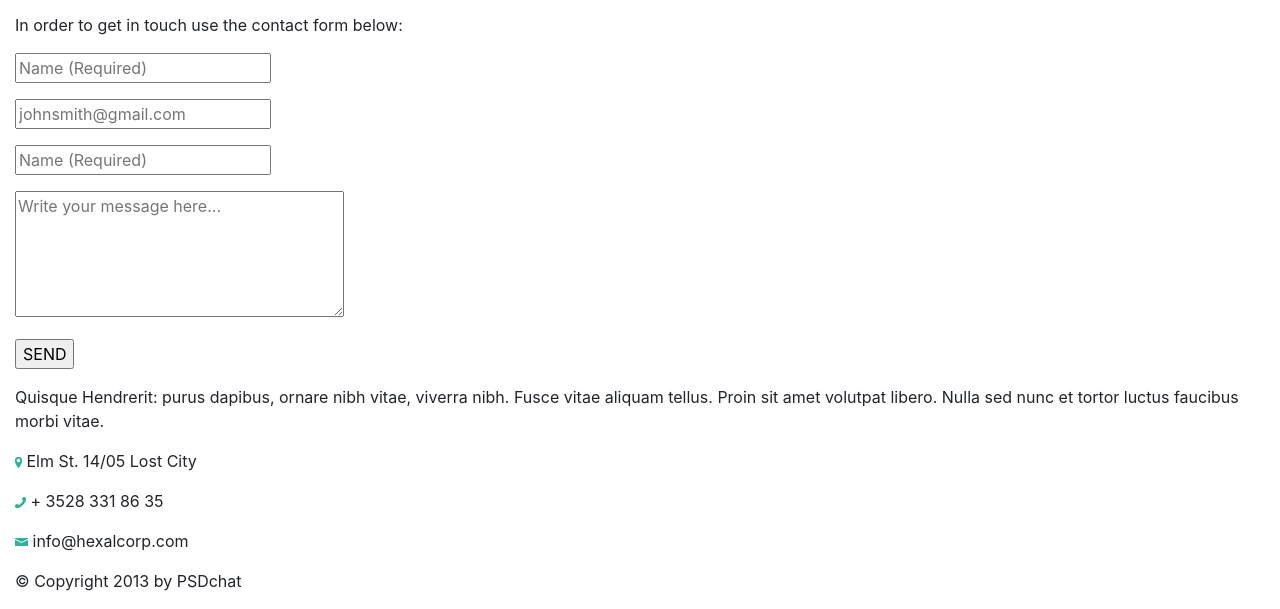
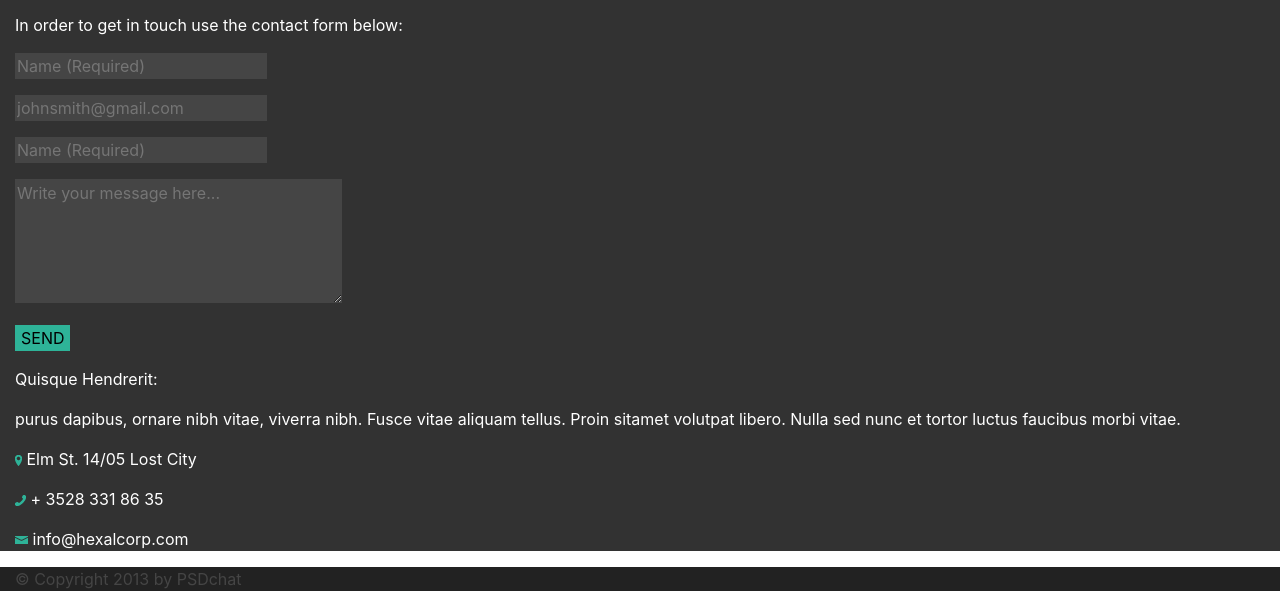
Before and after one commit to lukyanenka/hexal-layout, a plain HTML site: page index.html in a window 1280 px wide. Shown: the part 1122-1731 px from the top of the page. Drawn offline with nearby package versions, Linux system fonts and the light colour scheme.

Commit message:
Add some styles

```diff
--- a/index.html
+++ b/index.html
@@ -62,7 +62,7 @@
         </div>
     </section>
 
-    <section class="container-fluid">
+    <section class="container-fluid feedback">
         <div>
             <p>Get In Touch</p>
             <p>In order to get in touch use the contact form below:</p>
@@ -72,11 +72,11 @@
             <p><input type="text" class="form-label" placeholder="Name (Required)"></p>
             <p><textarea maxlength="1000" name="area" rows="5" cols="30"
                     placeholder="Write your message here..."></textarea></p>
-            <p><input type="submit" onclick="location.href='index.html'" value="SEND"></p>
+            <p><button type="submit" onclick="location.href='index.html'">SEND</button></p>
         </div>
         <div>
-            <p>Quisque Hendrerit: purus dapibus, ornare nibh vitae, viverra nibh. Fusce vitae aliquam tellus. Proin sit
-                amet
+            <p>Quisque Hendrerit:</p>
+            <p>purus dapibus, ornare nibh vitae, viverra nibh. Fusce vitae aliquam tellus. Proin sitamet
                 volutpat libero. Nulla sed nunc et tortor luctus faucibus morbi vitae. </p>
             <p>
                 <img src="images/location.png" alt="location">
--- a/style.less
+++ b/style.less
@@ -0,0 +1,29 @@
+@font-color-blue: #2eb398;
+@font-color-grey: #323232;
+@font-color-white: white;
+header {
+    background-color: @font-color-grey;
+    color: @font-color-white;
+}
+
+.smith-anderson {
+    background-color: @font-color-blue;
+}
+
+.feedback {
+    background-color: @font-color-grey;
+    color: @font-color-white;
+    input, textarea {
+        background-color: #454545;
+        border: none;
+    }
+    button {
+        background-color: @font-color-blue;
+        border: none;
+    }
+}
+
+footer {
+    background-color: #222222;
+    color: rgba(69, 69, 69, 255);
+}
```
Also changed, not shown: style.css.
